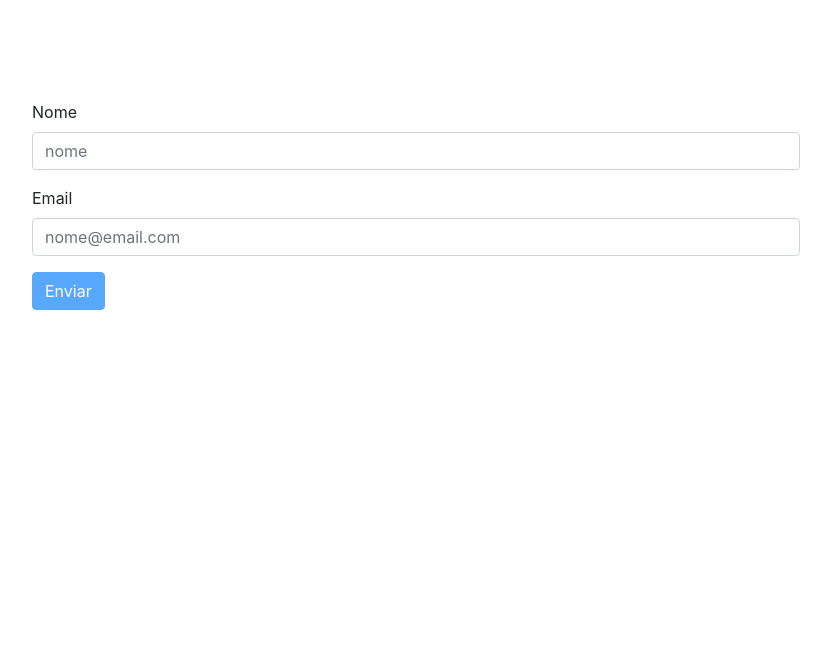
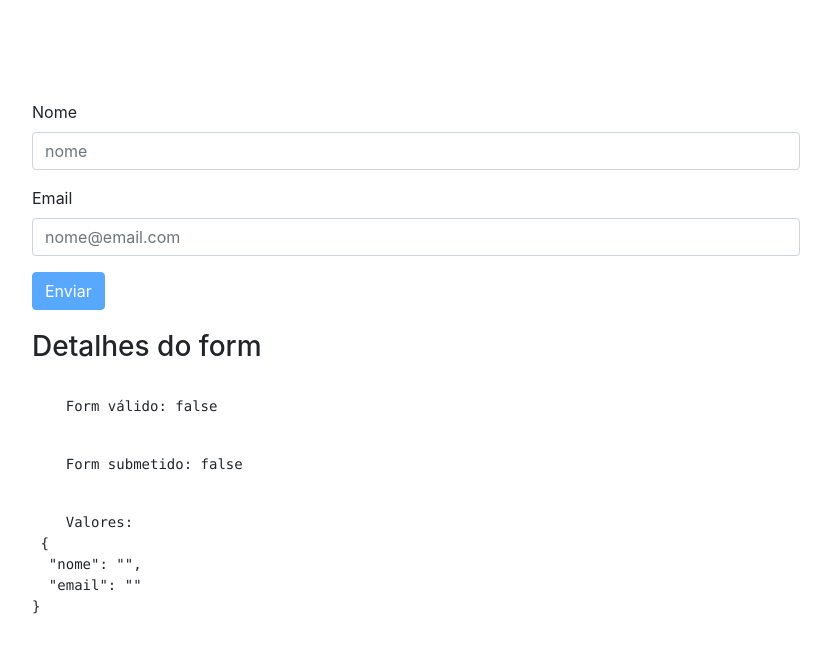
Before and after one commit to kintorres/angularforms-example, an Angular app: page / in a window 1280 px wide. Shown: the top 652 px of the page, without its empty margins (224-1055 px from the left). Built offline with nearby package versions, Linux system fonts and the light colour scheme.

Commit message:
Adiciona component de debug p/ form

```diff
--- a/src/app/app.module.ts
+++ b/src/app/app.module.ts
@@ -4,11 +4,13 @@
 import { AppComponent } from './app.component';
 import { TemplateFormComponent } from './template-form/template-form.component';
 import { FormsModule } from '@angular/forms';
+import { FormDebugComponent } from './form-debug/form-debug.component';
 
 @NgModule({
   declarations: [
     AppComponent,
-    TemplateFormComponent
+    TemplateFormComponent,
+    FormDebugComponent
   ],
   imports: [
     BrowserModule,
--- /dev/null
+++ b/src/app/form-debug/form-debug.component.html
@@ -0,0 +1,15 @@
+<div style="margin-top: 20px" *ngIf="form">
+  <div>
+    <h3>Detalhes do form</h3>
+  </div>
+  <br>
+  <pre>
+    Form válido: {{ form.valid }}
+  </pre>
+  <pre>
+    Form submetido: {{ form.submitted }}
+  </pre>
+  <pre>
+    Valores:<br> {{ form.value | json }}
+  </pre>
+</div>
--- /dev/null
+++ b/src/app/form-debug/form-debug.component.ts
@@ -0,0 +1,17 @@
+import { Component, OnInit, Input } from '@angular/core';
+
+@Component({
+  selector: 'app-form-debug',
+  templateUrl: './form-debug.component.html',
+  styleUrls: ['./form-debug.component.css']
+})
+export class FormDebugComponent implements OnInit {
+
+  @Input() form;
+
+  constructor() { }
+
+  ngOnInit() {
+  }
+
+}
--- a/src/app/template-form/template-form.component.html
+++ b/src/app/template-form/template-form.component.html
@@ -18,4 +18,5 @@
 
   <button type="submit" class="btn btn-primary" [disabled]="!f.valid">Enviar</button>
 
+  <app-form-debug [form]="f"></app-form-debug>
 </form>
```
Also changed, not shown: src/app/form-debug/form-debug.component.css (added), 1 other file (tests, documents, lock files or other folders).
